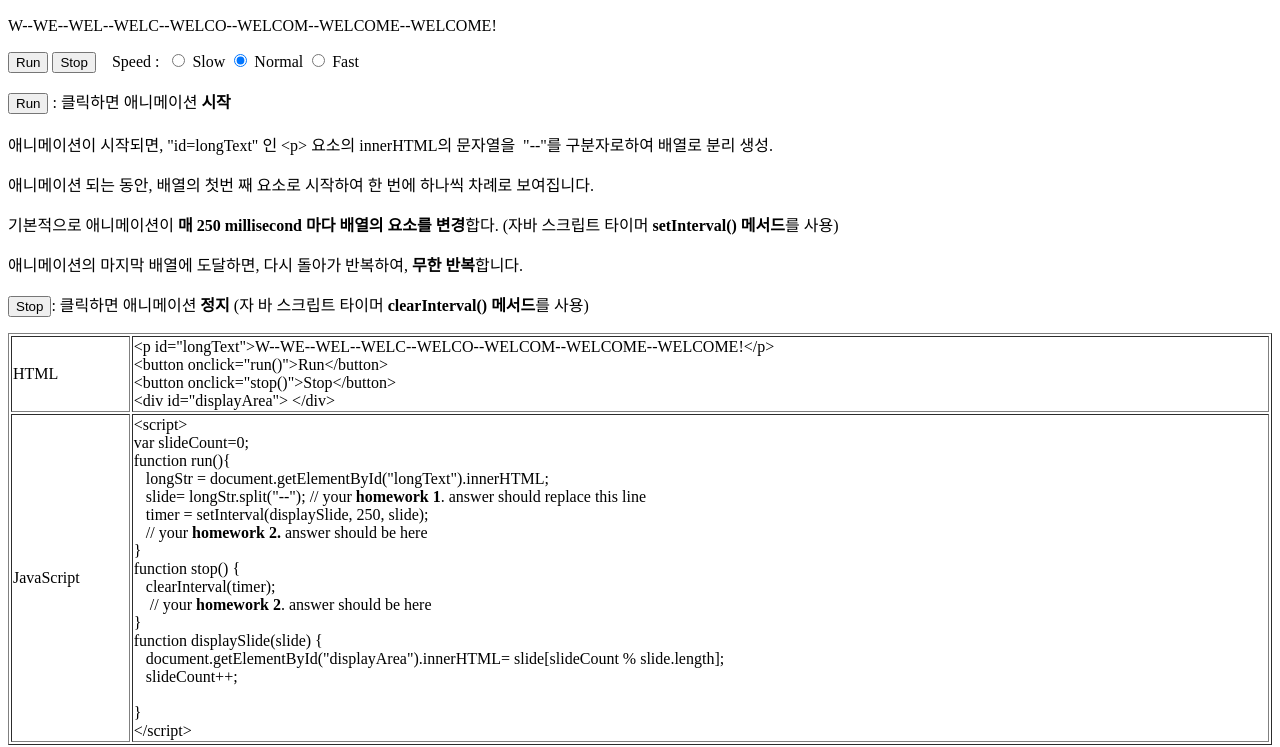
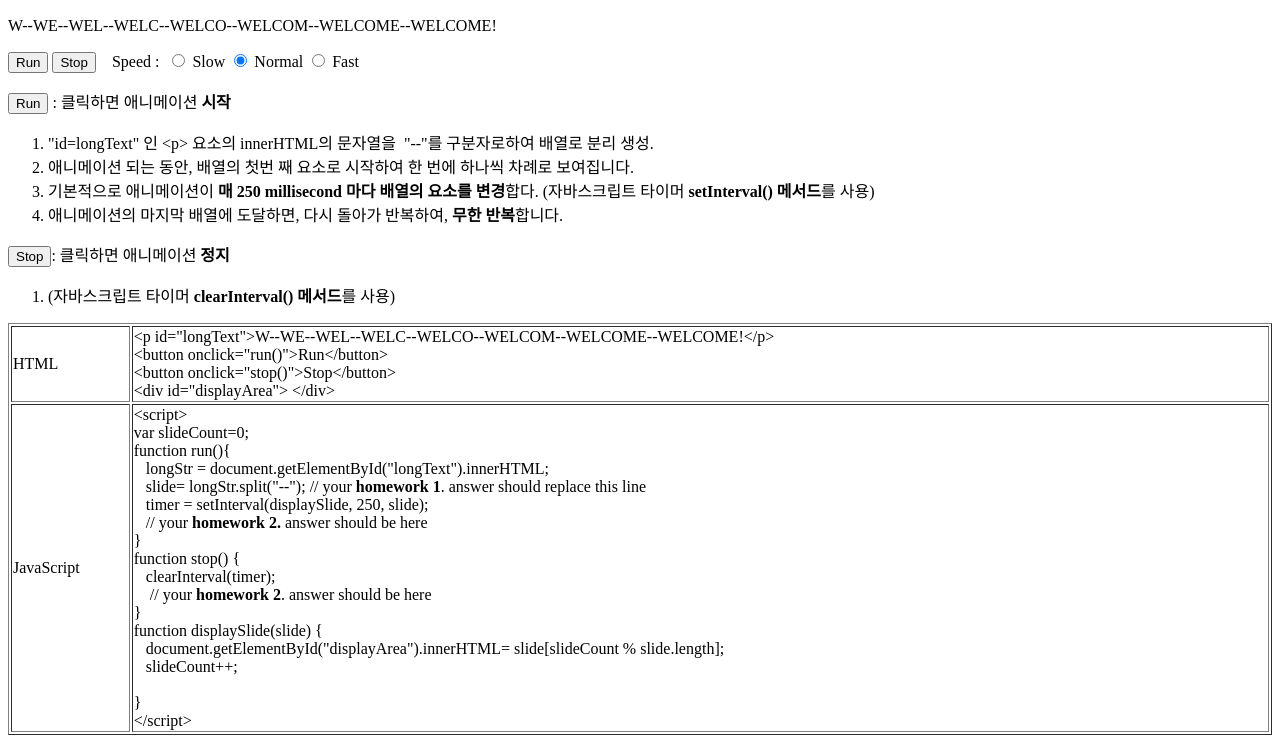
Before and after one commit to junji64/JavaScript, a plain HTML site: page Text-Animation-Practice.html in a window 1280 px wide. Shown: the part 91-838 px from the top of the page. Drawn offline with Linux system fonts and the light colour scheme.

Commit message:
Add files via upload

```diff
--- a/Text-Animation-Practice.html
+++ b/Text-Animation-Practice.html
@@ -54,16 +54,17 @@
     Speed :&nbsp; <label><input id="slow" name="speed" value="800" type="radio">
       Slow </label> <label><input id="normal" name="speed" value="250" checked="checked" type="radio"> Normal </label> <label><input id="fast" name="speed" value="50" type="radio"> Fast</label>
     <div id="displayArea"> </div>
-    <p><button>Run</button> : 클릭하면 애니메이션 <strong>시작</strong><br>
-      <br>
-      애니메이션이 시작되면, "id=longText" 인 &lt;p&gt; 요소의 innerHTML의 문자열을&nbsp; "--"를
-      구분자로하여 배열로 분리 생성.</p>
-    <p>애니메이션 되는 동안, 배열의 첫번 째 요소로 시작하여 한 번에 하나씩 차례로 보여집니다.</p>
-    <p>기본적으로 애니메이션이 <strong>매 250 millisecond 마다 배열의 요소를 변경</strong>합다. (자바
-      스크립트 타이머<strong> setInterval() 메서드</strong>를 사용)</p>
-    <p>애니메이션의 마지막 배열에 도달하면, 다시 돌아가 반복하여, <strong>무한 반복</strong>합니다.</p>
-    <p><button>Stop</button>: 클릭하면 애니메이션 <span style="font-weight: bold;">정지 </span>(자
-      바 스크립트 타이머<strong> clearInterval() 메서드</strong>를 사용)</p>
+    <p><button>Run</button> : 클릭하면 애니메이션 <strong>시작</strong>
+      <ol>
+        <li>"id=longText" 인 &lt;p&gt; 요소의 innerHTML의 문자열을&nbsp; "--"를 구분자로하여 배열로 분리 생성.</li>
+        <li> 애니메이션 되는 동안, 배열의 첫번 째 요소로 시작하여 한 번에 하나씩 차례로 보여집니다.</li>
+        <li>기본적으로 애니메이션이 <strong>매 250 millisecond 마다 배열의 요소를 변경</strong>합다. (자바스크립트 타이머<strong> setInterval() 메서드</strong>를 사용)</li>
+        <li>애니메이션의 마지막 배열에 도달하면, 다시 돌아가 반복하여, <strong>무한 반복</strong>합니다.</li>
+      </ol>
+      <button>Stop</button>: 클릭하면 애니메이션 <span style="font-weight: bold;">정지 </span>
+      <ol>
+        <li>(자바스크립트 타이머<strong> clearInterval() 메서드</strong>를 사용)</li>
+      </ol>
     <table style="width: 100%" border="1">
       <tbody>
         <tr>
```
